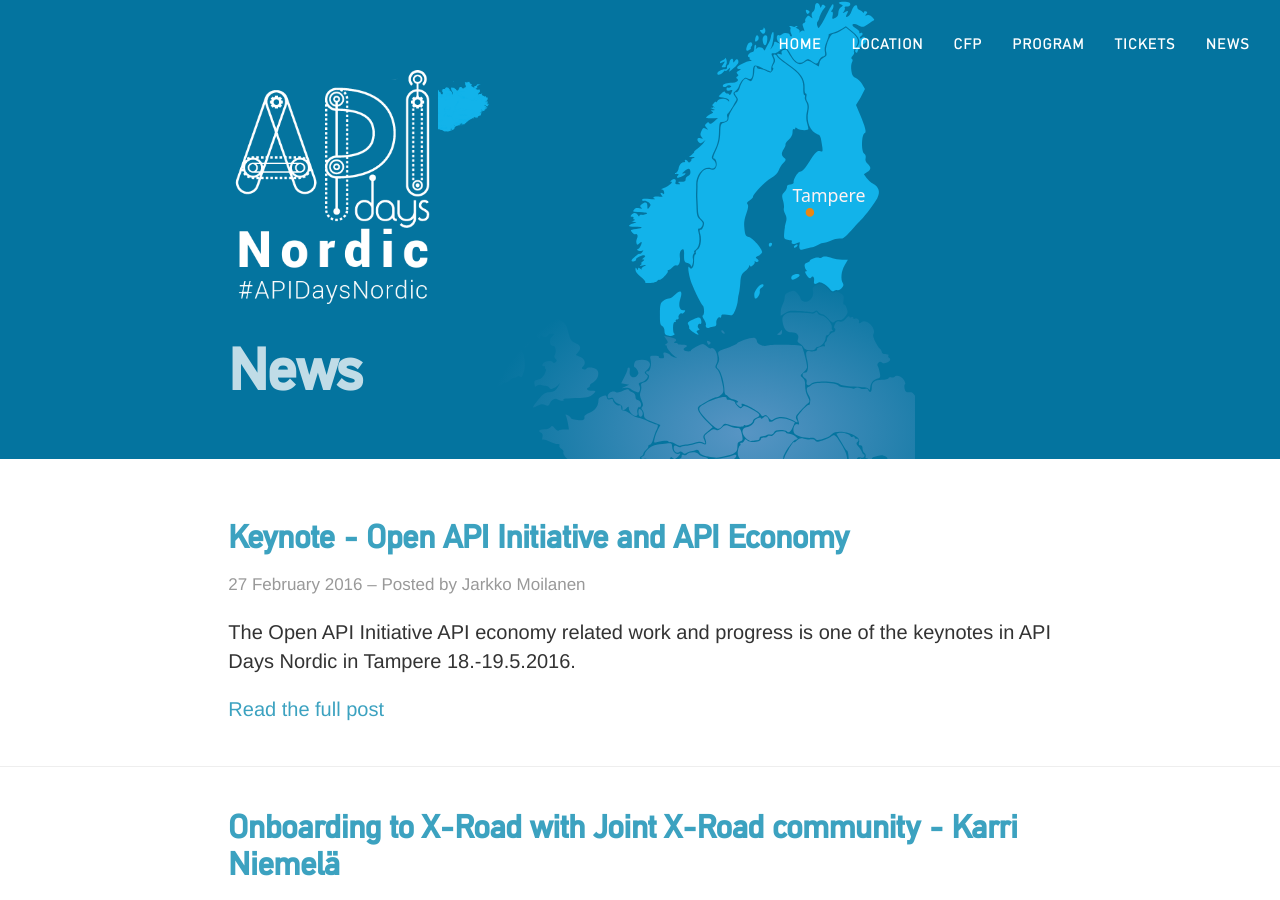
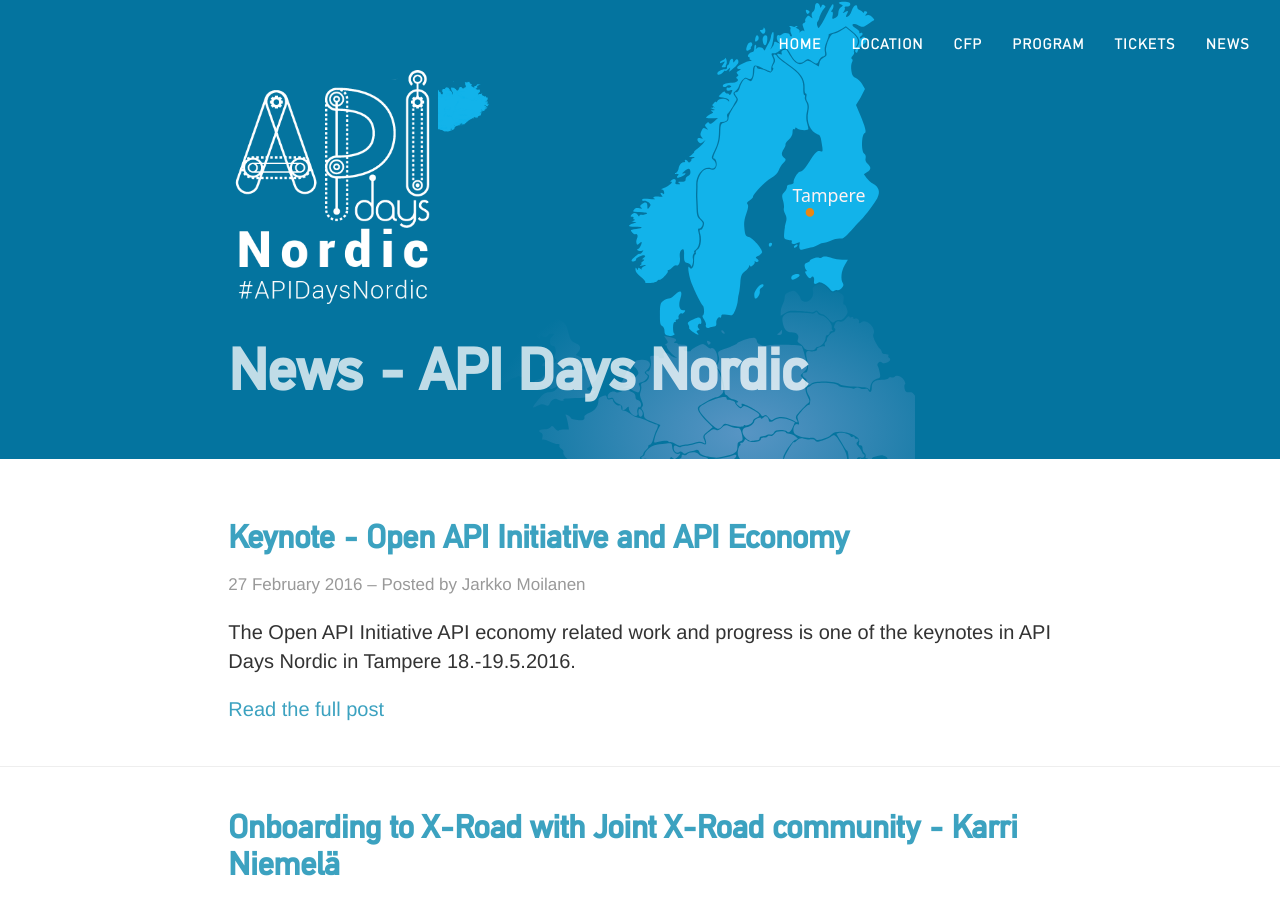
Before and after one commit to apidaysnordic/apidaysnordic.github.io, a Jekyll site: the page built from news/index.md, in a window 1280 px wide and 900 px high. Built offline with Jekyll 4.4.1, drawn with Linux system fonts in a browser that asks for light colours; nearby versions of some CDN libraries; some web fonts are replaced; library files that are not in the unit come from our copies; comment, search, counter and statistics services are not loaded.

Commit message:
moded topic on news page

```diff
--- a/_layouts/news.html
+++ b/_layouts/news.html
@@ -44,7 +44,7 @@
                     <span class="sr-only">API Days Nordic</span>
                 </h2>
 
-                <h1>News</h1>
+                <h1>News - API Days Nordic</h1>
 
             </div>
         </div>
```
